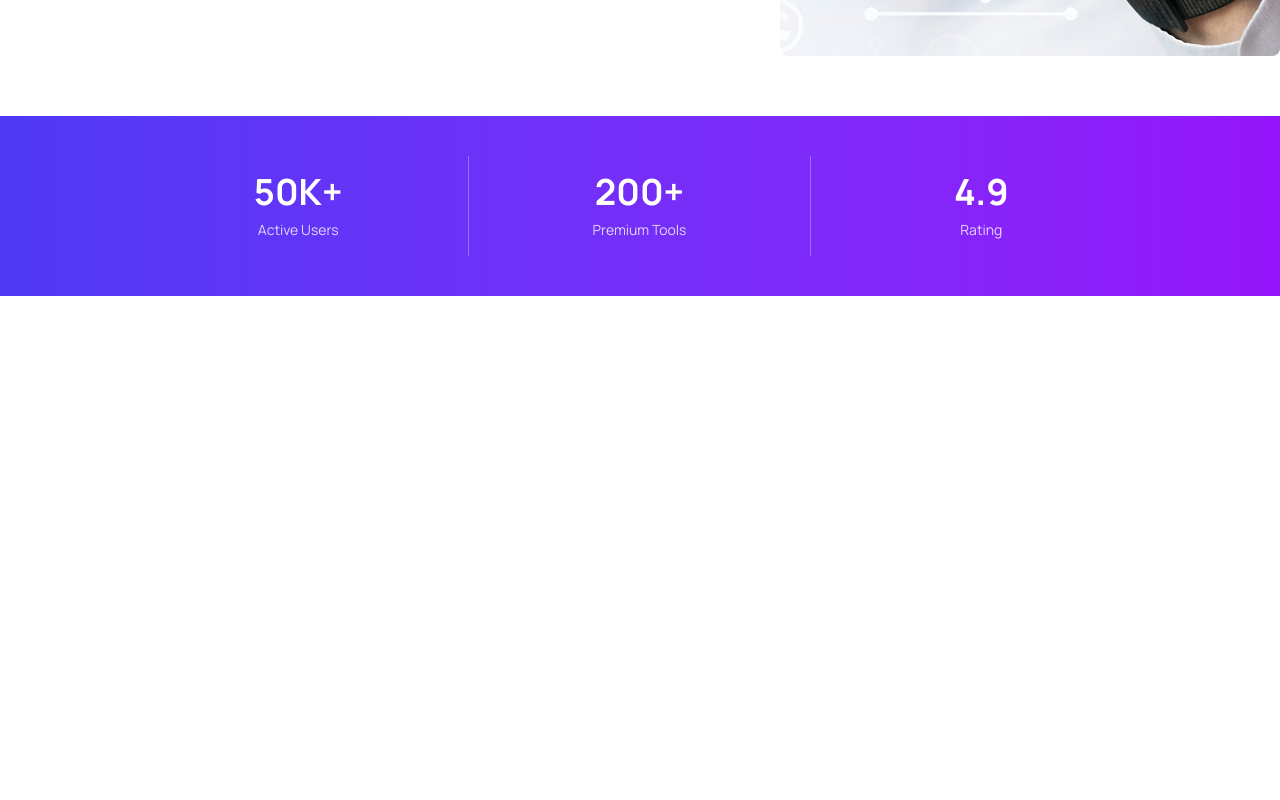
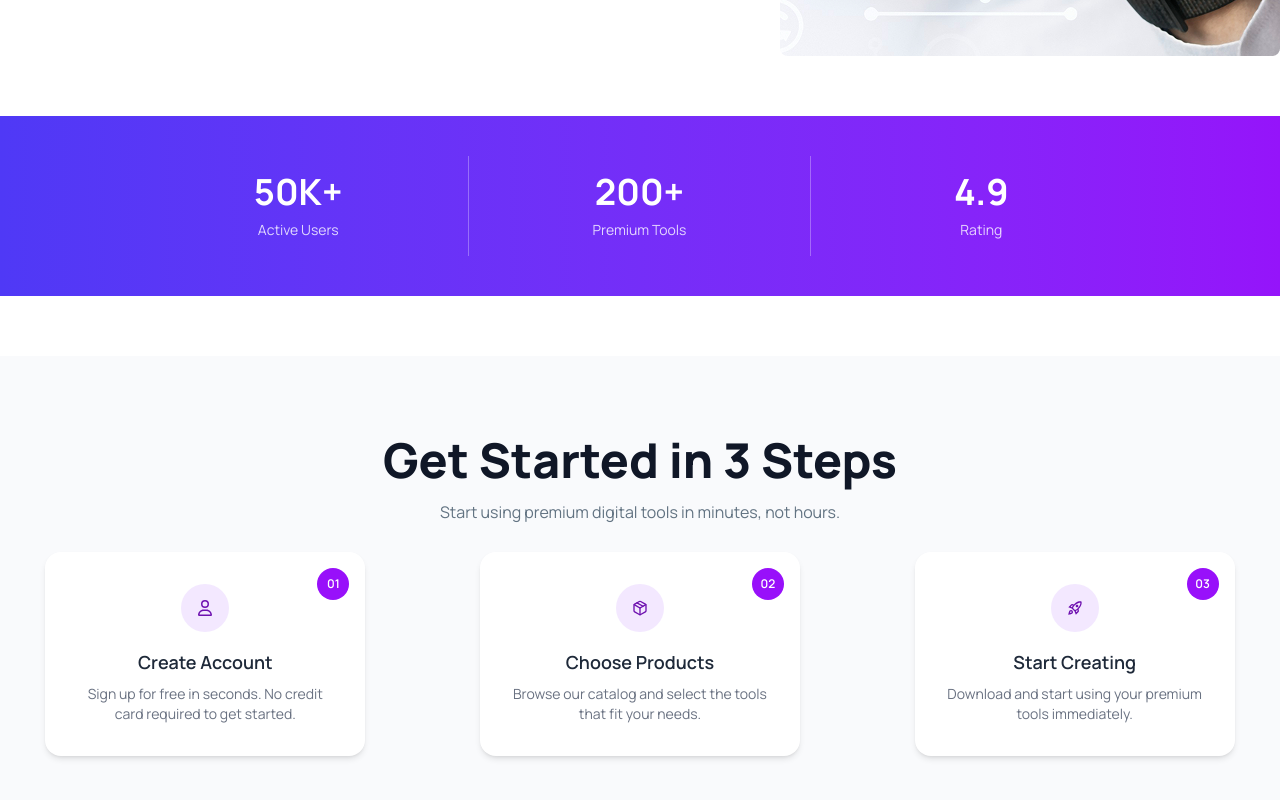
Before and after one commit to tanjilaWD/DigiTools, a React (Vite) app: page / in a window 1280 px wide. Shown: the part 690-1490 px from the top of the page. Before the commit the page ends 986 px from the top, so only its background shows below. Built offline with nearby package versions, Linux system fonts and the light colour scheme.

Commit message:
started section

```diff
--- a/src/App.jsx
+++ b/src/App.jsx
@@ -2,7 +2,9 @@
 import './App.css'
 import Banner from './components/banner/Banner'
 import Navber from './components/navber/Navber'
+import Started from './components/started/Started'
 import Stats from './components/stats/Stats'
+import StartedCard from './components/ui/StartedCard'
 
 function App() {
 
@@ -12,6 +14,7 @@ function App() {
      <Navber/>
      <Banner/>
      <Stats/>
+     <Started/>
     </>
   )
 }
--- /dev/null
+++ b/src/components/started/Started.jsx
@@ -0,0 +1,44 @@
+import React from 'react';
+import StartedCard from '../ui/StartedCard';
+import { FaRegUser } from "react-icons/fa6";
+import { FiPackage } from "react-icons/fi";
+import { MdOutlineRocketLaunch } from "react-icons/md";
+
+const Started = () => {
+    return (
+        <div className=' bg-[#F9FAFC]'>
+            <div className='my-15 container mx-auto py-20'>
+                <div className='text-center space-y-4'>
+            <h2 className='text-[#101727] text-5xl font-extrabold'>Get Started in 3 Steps</h2>
+            <p className='text-[#627382]'>Start using premium digital tools in minutes, not hours.</p>
+            </div>
+
+            <div className='grid grid-cols-3 gap-6 mt-7'>
+               <StartedCard
+                step = '01'
+                icon = <FaRegUser />
+                title = 'Create Account'
+                description = 'Sign up for free in seconds. No credit card required to get started.'
+               />
+
+               <StartedCard
+               step = '02'
+                icon = <FiPackage />
+                title = 'Choose Products'
+                description = 'Browse our catalog and select the tools that fit your needs.'
+               />
+
+               <StartedCard
+               step = '03'
+                icon = <MdOutlineRocketLaunch />
+                title = 'Start Creating'
+                description = 'Download and start using your premium tools immediately.'
+               />
+
+            </div>
+            </div>
+        </div>
+    );
+};
+
+export default Started;
--- /dev/null
+++ b/src/components/ui/StartedCard.jsx
@@ -0,0 +1,36 @@
+import React from 'react';
+
+
+const StartedCard = ({step, icon:icon, title, description}) => {
+    return (
+         <div className="flex items-center justify-center">
+      <div className="relative bg-white rounded-2xl shadow-md p-8 w-80 text-center">
+
+        {/* Step badge */}
+        <div className="absolute top-4 right-4 bg-purple-600 text-white text-xs font-semibold w-8 h-8 flex items-center justify-center rounded-full">
+          {step}
+        </div>
+
+        {/* Icon */}
+        <div className="flex items-center justify-center mb-4">
+          <div className="bg-purple-100 p-4 rounded-full text-purple-800">
+           {icon}
+
+          </div>
+        </div>
+
+        {/* Title */}
+        <h2 className="text-lg font-semibold text-gray-800">
+          {title}
+        </h2>
+
+        {/* Description */}
+        <p className="text-sm text-gray-500 mt-2">
+          {description}
+        </p>
+      </div>
+    </div>
+    );
+};
+
+export default StartedCard;
```
